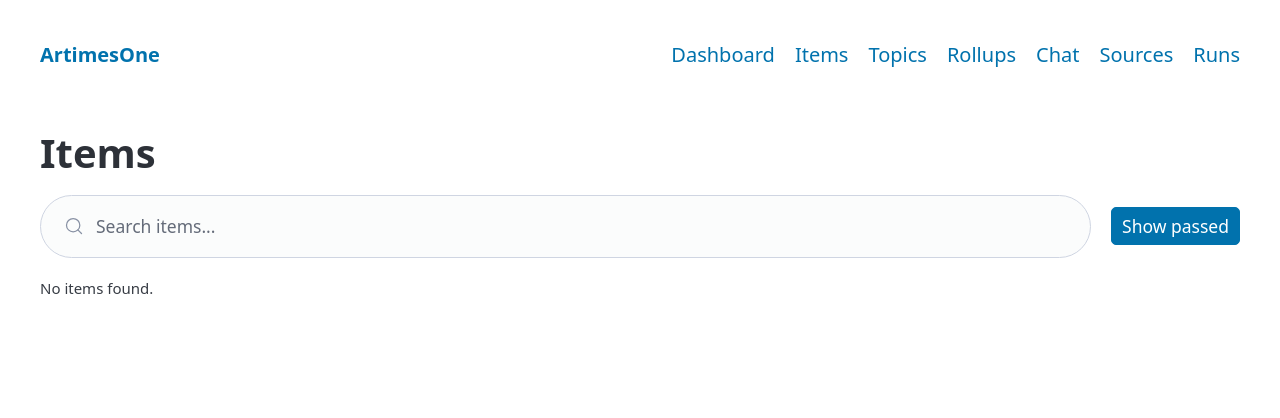
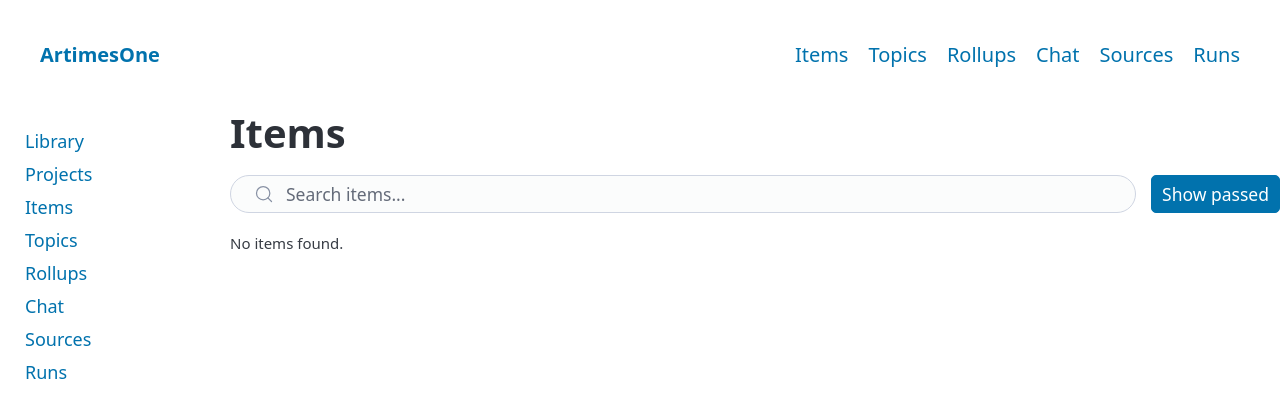
Before and after one commit to DecafCoding/ArtimesOne, a FastAPI app: template artimesone/web/templates/items.html in a window 1280 px wide. Shown: the top 418 px of the page. Run offline with FastAPI, Linux system fonts and the light colour scheme; the template is opened without the code that fills it, so the values that code supplies are empty; parts of the project's set-up code (start-up, migrations or seed data) failed here and were passed over; some libraries are stand-ins or nearby versions.

Commit message:
feat: add left sidebar nav and sources list enhancements
- Add persistent left sidebar with Library, Projects, Items, Topics,
  Rollups, Chat, Sources, Runs links; collapses to horizontal on mobile
- Drop "Dashboard" from top nav since the wordmark already links home
- Show item count and last-check time columns on the sources page
- Reuse .inline-form styling for the items search bar

Co-Authored-By: Claude Opus 4.7 <noreply@anthropic.com>

```diff
--- a/artimesone/web/static/style.css
+++ b/artimesone/web/static/style.css
@@ -1,4 +1,66 @@
 /* ArtimesOne — custom styles layered on top of Pico CSS classless. */
+
+/* ── App layout: left sidebar + main ──────────────────────────────── */
+.app-layout {
+  display: flex;
+  align-items: flex-start;
+  gap: 1.5rem;
+}
+
+.app-sidebar {
+  flex: 0 0 200px;
+  padding: 1rem 0 1rem 1rem;
+  position: sticky;
+  top: 0;
+  align-self: flex-start;
+}
+
+.app-sidebar nav ul {
+  list-style: none;
+  padding: 0;
+  margin: 0;
+}
+
+.app-sidebar nav li {
+  margin: 0;
+  padding: 0;
+}
+
+.app-sidebar nav a {
+  display: block;
+  padding: 0.4rem 0.75rem;
+  font-size: 0.9rem;
+  text-decoration: none;
+  border-radius: 4px;
+  color: var(--pico-color);
+}
+
+.app-sidebar nav a:hover {
+  background: var(--pico-muted-border-color);
+}
+
+.app-main {
+  flex: 1;
+  min-width: 0;
+}
+
+@media (max-width: 768px) {
+  .app-layout {
+    flex-direction: column;
+    gap: 0;
+  }
+  .app-sidebar {
+    flex: 0 0 auto;
+    width: 100%;
+    position: static;
+    padding: 0.5rem 1rem;
+  }
+  .app-sidebar nav ul {
+    display: flex;
+    flex-wrap: wrap;
+    gap: 0.25rem;
+  }
+}
 
 /* ── Body text sizing (matches items-page video-card-summary) ─────── */
 main p,
@@ -230,7 +292,8 @@ main textarea {
   height: auto;
 }
 
-.inline-form > button {
+.inline-form > button,
+.inline-form > a[role="button"] {
   flex: 0 0 auto;
   width: auto;
   margin: 0;
--- a/artimesone/web/templates/base.html
+++ b/artimesone/web/templates/base.html
@@ -13,7 +13,6 @@
     <nav>
       <ul><li><strong><a href="/">ArtimesOne</a></strong></li></ul>
       <ul>
-        <li><a href="/">Dashboard</a></li>
         <li><a href="/items">Items</a></li>
         <li><a href="/topics">Topics</a></li>
         <li><a href="/rollups">Rollups</a></li>
@@ -23,8 +22,24 @@
       </ul>
     </nav>
   </header>
-  <main class="container">
-    {% block content %}{% endblock %}
-  </main>
+  <div class="app-layout">
+    <aside class="app-sidebar">
+      <nav>
+        <ul>
+          <li><a href="/libraries">Library</a></li>
+          <li><a href="/projects">Projects</a></li>
+          <li><a href="/items">Items</a></li>
+          <li><a href="/topics">Topics</a></li>
+          <li><a href="/rollups">Rollups</a></li>
+          <li><a href="/chat">Chat</a></li>
+          <li><a href="/sources">Sources</a></li>
+          <li><a href="/runs">Runs</a></li>
+        </ul>
+      </nav>
+    </aside>
+    <main class="app-main container">
+      {% block content %}{% endblock %}
+    </main>
+  </div>
 </body>
 </html>
--- a/artimesone/web/templates/items.html
+++ b/artimesone/web/templates/items.html
@@ -3,8 +3,8 @@
 {% block content %}
   <h1>Items{% if show_passed %} — Passed{% endif %}</h1>
 
-  <div style="display:flex; gap:1rem; align-items:center; margin-bottom:1rem;">
-    <input type="search" name="q" placeholder="Search items..." style="flex:1; margin:0;"
+  <div class="inline-form" style="margin-bottom:1rem;">
+    <input type="search" name="q" placeholder="Search items..."
            value="{{ q }}"
            hx-get="/items/search{% if show_passed %}?show=passed{% endif %}"
            hx-trigger="keyup changed delay:300ms"
--- a/artimesone/web/templates/sources.html
+++ b/artimesone/web/templates/sources.html
@@ -11,12 +11,14 @@
   <h2>Sources</h2>
   {% if sources %}
   <table class="table-compact">
-    <thead><tr><th>Name</th><th>Type</th><th>Enabled</th><th>Actions</th></tr></thead>
+    <thead><tr><th>Name</th><th>Type</th><th>Items</th><th>Last check</th><th>Enabled</th><th>Actions</th></tr></thead>
     <tbody>
     {% for s in sources %}
       <tr>
         <td><a href="/sources/{{ s.id }}">{{ s.name }}</a></td>
         <td>{{ s.type }}</td>
+        <td>{{ s.item_count }}</td>
+        <td>{{ s.last_check_at | relative_time if s.last_check_at else "never" }}</td>
         <td>
           {% if s.enabled %}
             <form method="post" action="/sources/{{ s.id }}/disable" style="display:inline">
```
Also changed, not shown: artimesone/web/routes/sources.py (+6 -1 lines).
